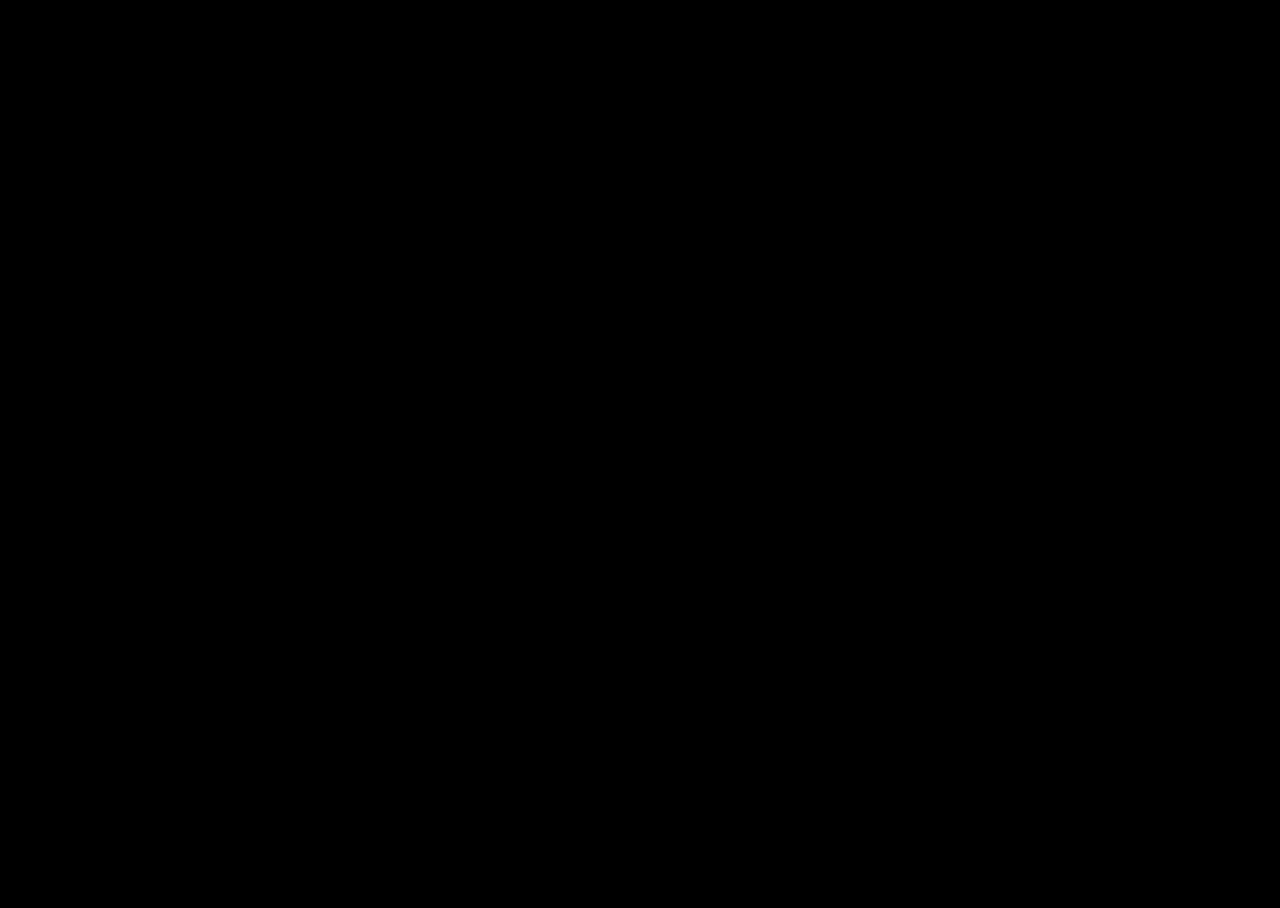
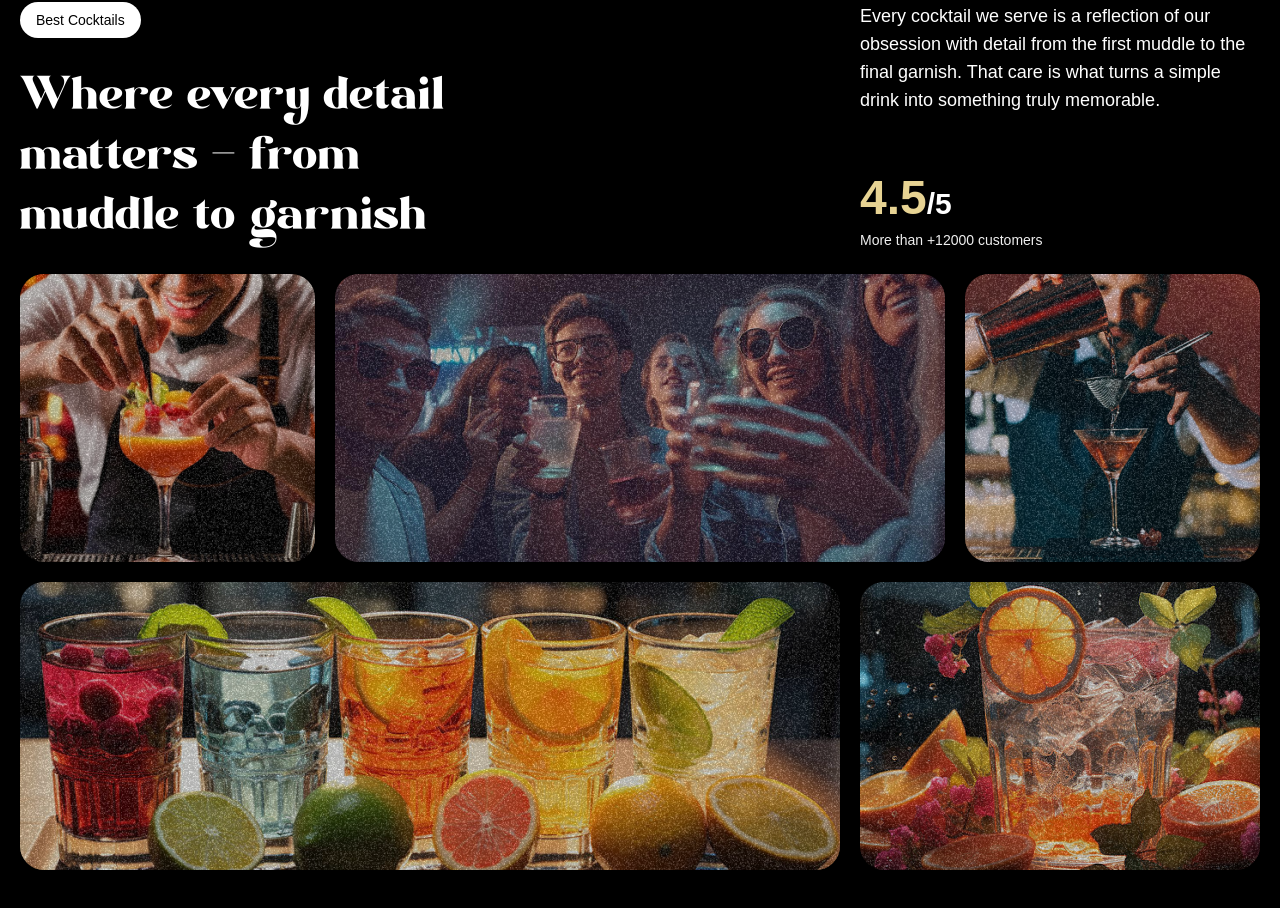
Before and after one commit to OudomPanhaChea/mojito_cocktails, a React (Vite) app: page / in a window 1280 px wide. Shown: the part 1710-2618 px from the top of the page. Before the commit the page ends 1600 px from the top, so only its background shows below. Built offline with nearby package versions, Linux system fonts and the light colour scheme; a web font is replaced by a local one.

Commit message:
Implement the about section

```diff
--- a/src/App.tsx
+++ b/src/App.tsx
@@ -4,6 +4,7 @@
 import Navbar from './components/Navbar';
 import Hero from './components/Hero';
 import Cocktails from './components/Cocktails';
+import About from './components/About';
 
 gsap.registerPlugin(ScrollTrigger, SplitText);
 
@@ -14,6 +15,7 @@
       <Navbar />
       <Hero />
       <Cocktails />
+      <About />
     </main>
   )
 }
--- /dev/null
+++ b/src/components/About.tsx
@@ -0,0 +1,93 @@
+import { useGSAP } from "@gsap/react"
+import gsap from "gsap";
+import { SplitText } from "gsap/all";
+
+const About = () => {
+
+  useGSAP(() => {
+    const titleSplit = SplitText.create('#about h2', {
+      type: 'words'
+    });
+
+    const scrollTimeline = gsap.timeline({
+      scrollTrigger: {
+        trigger: '#about',
+        start: 'top center'
+      }
+    });
+
+    scrollTimeline.from(titleSplit.words, {
+      opacity: 0,
+      duration: 1,
+      yPercent: 100,
+      ease: 'expo.out',
+      stagger: 0.02,
+    }).from('.top-grid div, .bottom-grid div', {
+      opacity: 0,
+      duration: 1,
+      ease: 'power1.inOut',
+      stagger: 0.04,
+    }, '-=0.5')
+  }, []);
+  return (
+    <section id="about">
+      <div className="mb-16 md:px-0 px-5">
+        <div className="content">
+          <div className="md:col-span-8">
+            <p className="badge">Best Cocktails</p>
+            <h2>
+              Where every detail matters <span className="text-white">-</span> {' '}
+              from muddle to garnish
+            </h2>
+          </div>
+
+          <div className="sub-content">
+            <p>
+              Every cocktail we serve is a reflection of our obsession with detail from the first muddle to the final garnish. That care is what turns a simple drink into something truly memorable.
+            </p>
+
+            <div>
+              <p className="md:text-3xl text-xl font-bold">
+                <span>4.5</span>/5
+              </p>
+              <p className="text-sm text-white-100">
+                More than +12000 customers
+              </p>
+            </div>
+          </div>
+        </div>
+
+        <div className="top-grid mt-6">
+          <div className="md:col-span-3">
+            <div className="noisy" />
+            <img src="/images/abt1.png" alt="grid-img-1" />
+          </div>
+
+          <div className="md:col-span-6">
+            <div className="noisy" />
+            <img src="/images/abt2.png" alt="grid-img-2" />
+          </div>
+
+          <div className="md:col-span-3">
+            <div className="noisy" />
+            <img src="/images/abt5.png" alt="grid-img-5" />
+          </div>
+        </div>
+
+        <div className="bottom-grid">
+          <div className="md:col-span-8">
+            <div className="noisy" />
+            <img src="/images/abt3.png" alt="grid-img-3" />
+          </div>
+
+          <div className="md:col-span-4">
+            <div className="noisy" />
+            <img src="/images/abt4.png" alt="grid-img-4" />
+          </div>
+        </div>
+      </div>
+    </section>
+  )
+}
+
+export default About
```
